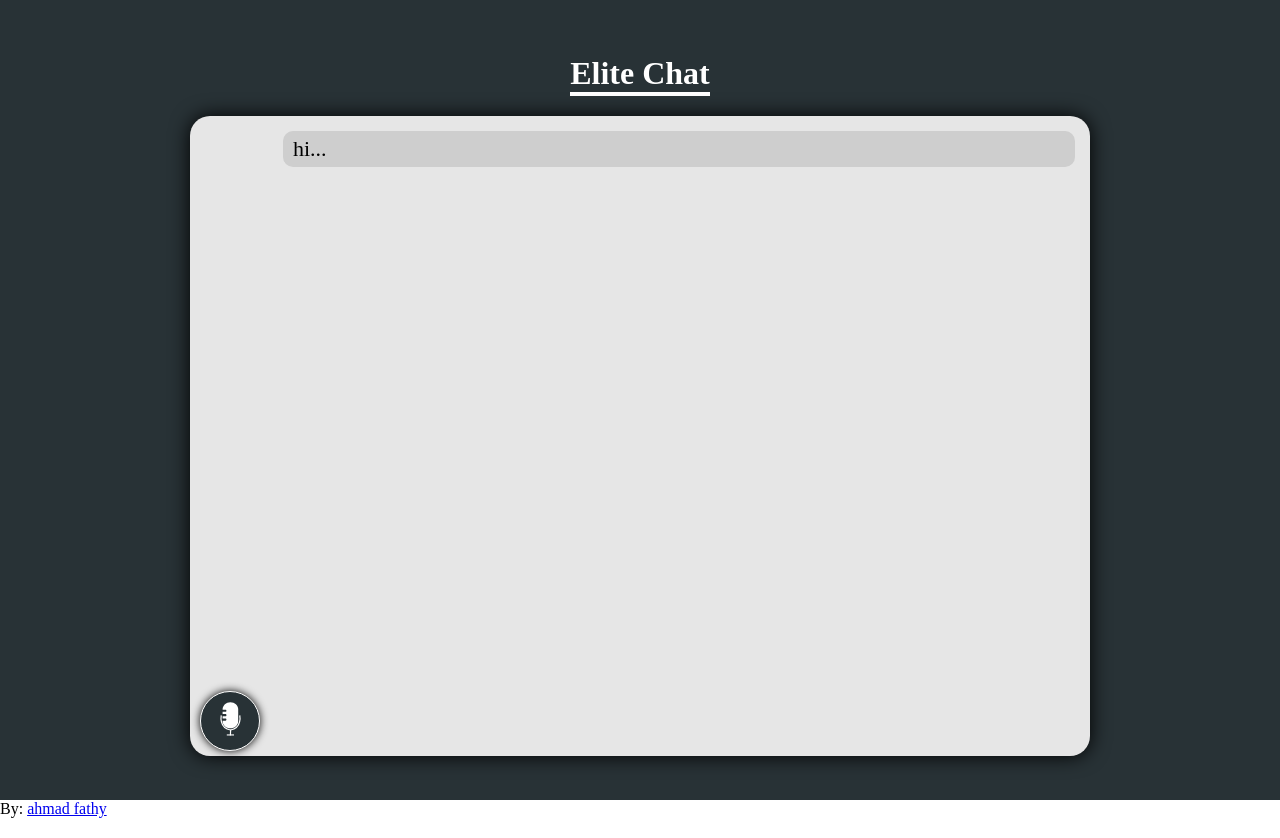
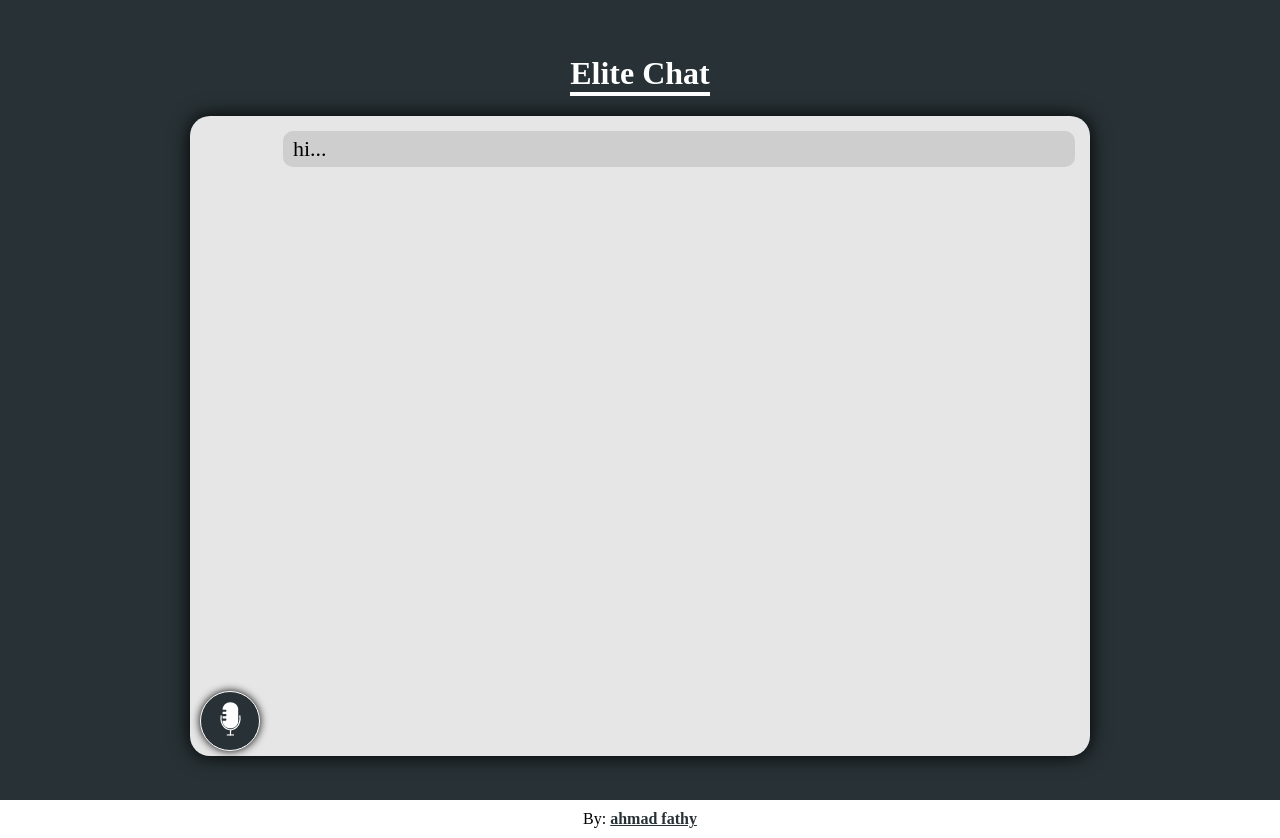
Before and after one commit to ahmadfathy97/Elite-Chat, a plain HTML site: page index.html in a window 1280 px wide. Drawn offline with Linux system fonts and the light colour scheme; no server answers; a web font is replaced by a local one.

Commit message:
Update main.css

```diff
--- a/style/main.css
+++ b/style/main.css
@@ -12,11 +12,11 @@ body::-webkit-scrollbar {
 }
 
 body::-webkit-scrollbar-track {
-  background: rgba(255, 25, 25, 0);
+  background: #283236;
 }
 
 body::-webkit-scrollbar-thumb {
-  background: #283236;
+  background: #fff;
 }
 
 .container {
@@ -152,6 +152,16 @@ button:active{
 .load-text{
     animation: load-opacity .5s ease infinite alternate
 }
+footer{
+    position: relative;
+    bottom: 0;
+    padding: 10px;
+    text-align: center;
+}
+footer a{
+    color: #283236;
+    font-weight: 900
+}
 @keyframes speak{
   100%{
     opacity: 0;
```
